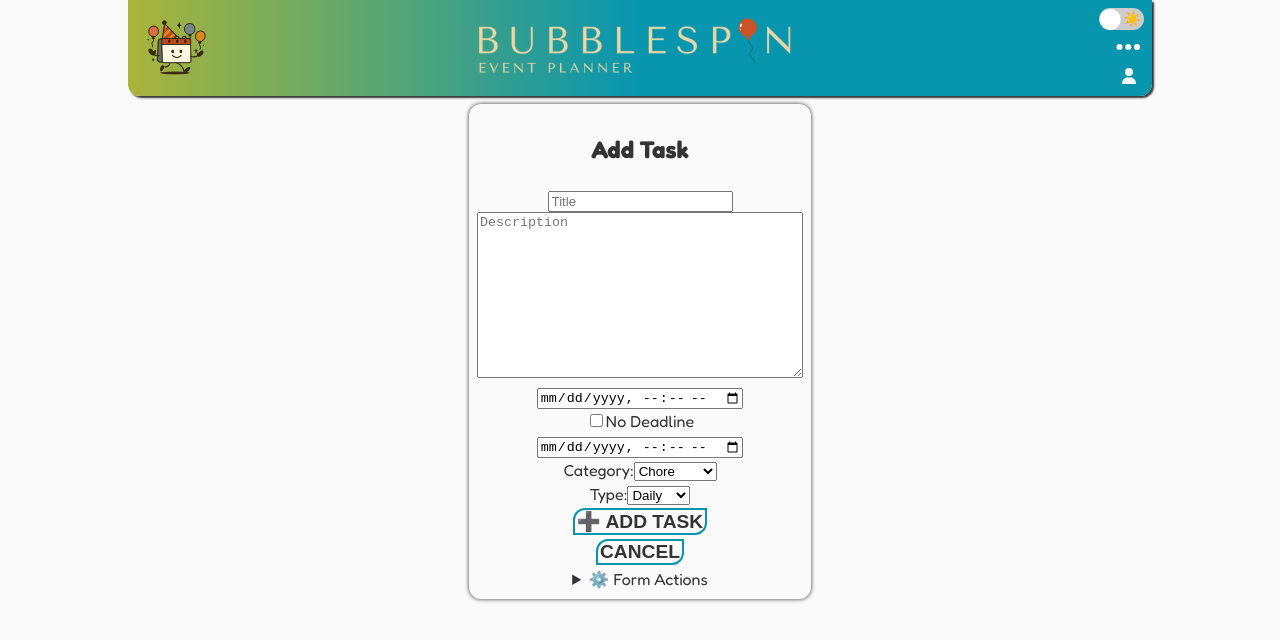
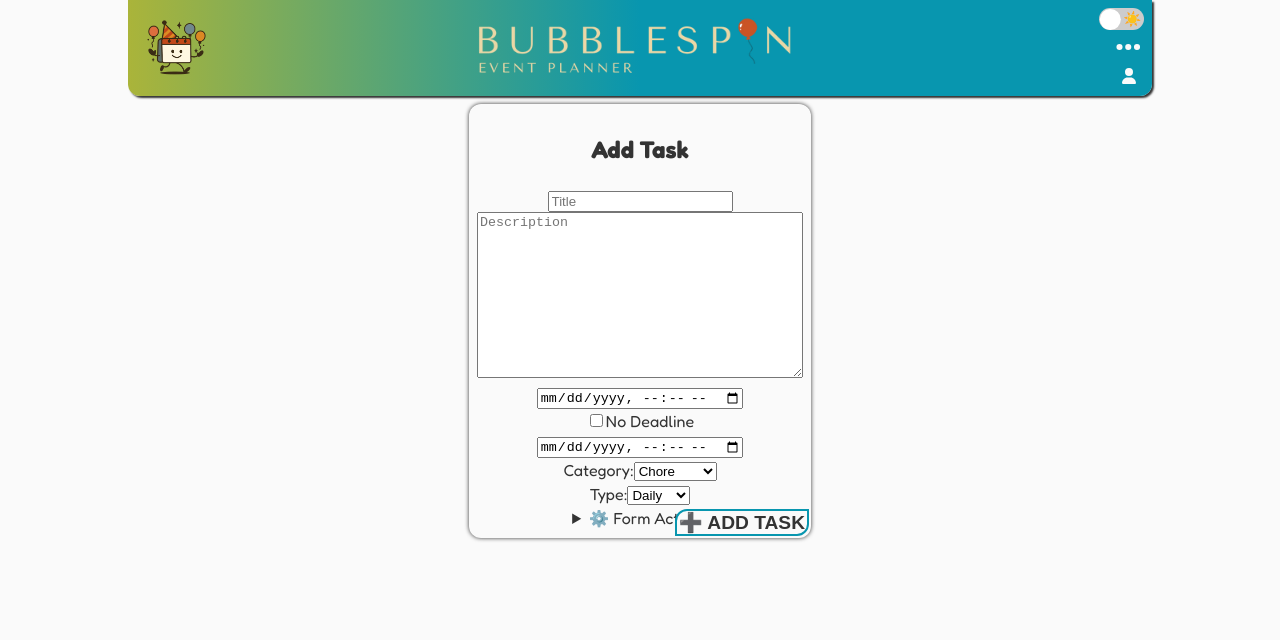
Before and after one commit to Zereis/Event-planner, a React (Vite) app: page /#/add in a window 1280 px wide. Shown: the top 640 px of the page. Built offline with nearby package versions, Linux system fonts and the light colour scheme.

Commit message:
In progress of polishing EditTask and AddTask PopUp.

```diff
--- a/src/Components/addtask.jsx
+++ b/src/Components/addtask.jsx
@@ -133,22 +133,14 @@ function AddTask({ onTempSubmit, dateTime: initialDateTime = "", onClose }) {
           <option>Bucket</option>
         </select>
       </label>
-      <br />
 
-      <button className="button" type="submit">
-        ➕ Add Task
-      </button>
-      <br />
 
-      <button
-        className="button"
-        type="button"
-        onClick={onClose} // Close the popup when this button is clicked
-      >
-        Cancel
-      </button>
-      <br />
       <FormActionsDropdown onClear={clearForm} onReuse={reuseLastTask} />
+      <div className="right-bottom">
+        <button className="button" type="submit">
+          ➕ Add Task
+        </button>
+      </div>
     </form>
   );
 }
--- a/src/Components/edittask.jsx
+++ b/src/Components/edittask.jsx
@@ -100,7 +100,7 @@ export default function EditTask({ tasks = [], taskId = null, task = null, onEdi
         value={searchValue}
         onChange={(e) => setSearchValue(e.target.value)}
       />
-      <button className="button" onClick={() => handleSearch()}>Search</button>
+      <button className="button" onClick={() => handleSearch()}>Search</button><br />
       <button className="button" onClick={handleClearSearch}>Clear Search</button>
 
       {matches.length > 1 && (
@@ -196,7 +196,7 @@ export default function EditTask({ tasks = [], taskId = null, task = null, onEdi
           </label>
           <br />
           <div style={{ display: "flex", alignItems: "center", gap: "10px" }}>
-            <button className="button" type="submit">Save</button>
+
             <div style={{ display: "flex", alignItems: "center", gap: "10px" }}>
               {/* Bulk Delete */}
               <button
@@ -300,16 +300,14 @@ export default function EditTask({ tasks = [], taskId = null, task = null, onEdi
                 <FontAwesomeIcon icon={faImage} />
               </button>
             </div>
+            <div className="right-bottom">
+
+            <button className="button" type="submit">Save</button>
+
+            </div>
           </div>
         </form>
       )}
-      <button
-        className="button"
-        type="button"
-        onClick={() => navigate("/")} // Navigate to the home page
-      >
-        Return to Home
-      </button>
     </div>
   );
 }
--- a/src/styles/addedit-task.css
+++ b/src/styles/addedit-task.css
@@ -12,3 +12,9 @@
     margin-top: 0rem;
     margin-bottom: 0rem;
 }
+.right-bottom {
+    position: absolute;
+    bottom: 0;
+    right: 0;
+    margin: 0rem;
+}
```
